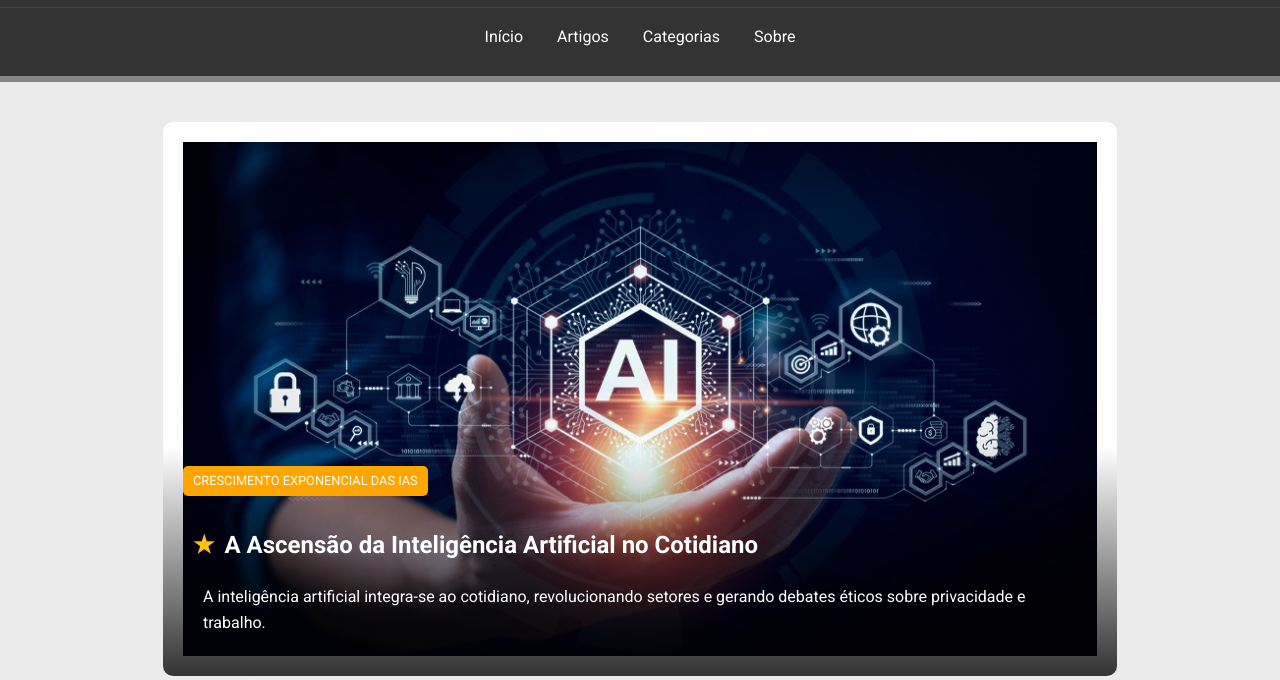
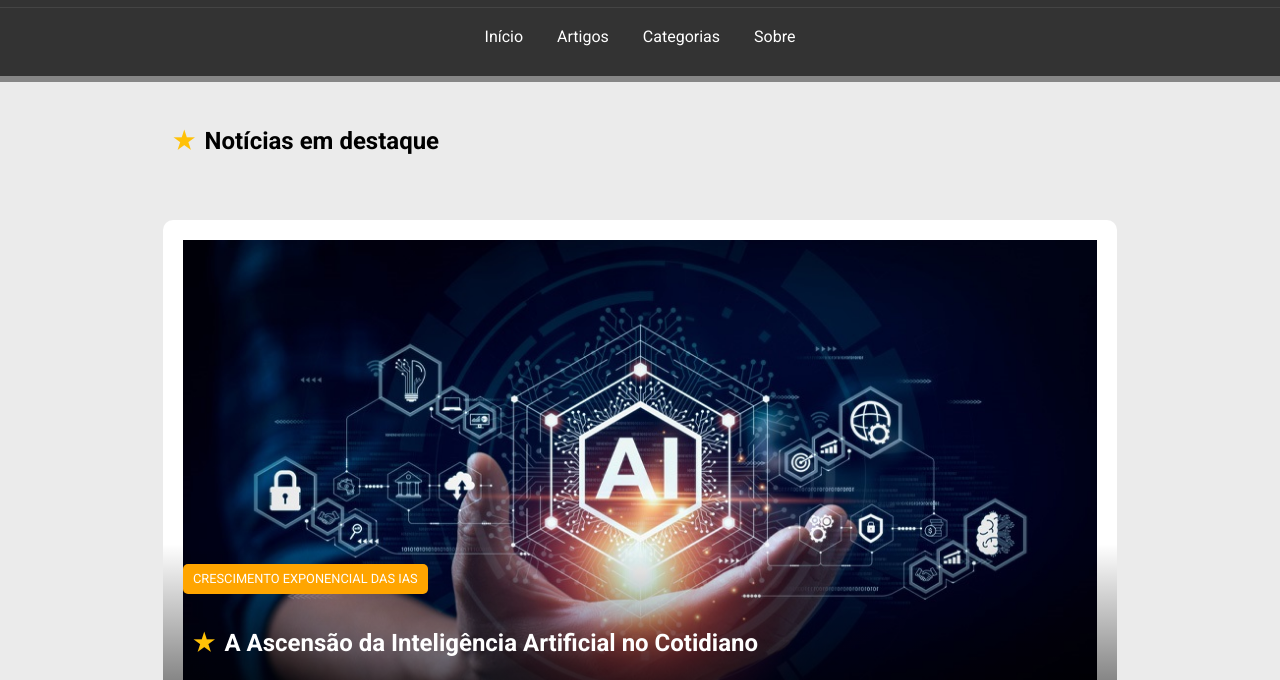
Before and after one commit to KelvJoker/ProjetoWeb, a plain HTML site: page index.html in a window 1280 px wide. Shown: the part 97-777 px from the top of the page. Drawn offline with Linux system fonts and the light colour scheme.

Commit message:
Add files via upload

```diff
--- a/index.html
+++ b/index.html
@@ -22,6 +22,7 @@
     <div class="nav-separator"></div>
     <main class="container">
         <section class="featured-grid">
+            <h2>Notícias em destaque</h2>
             <article class="featured-large">
                 <a href="articles.html#ia">
                     <img src="images/ia.jpg" alt="IAs">
```
